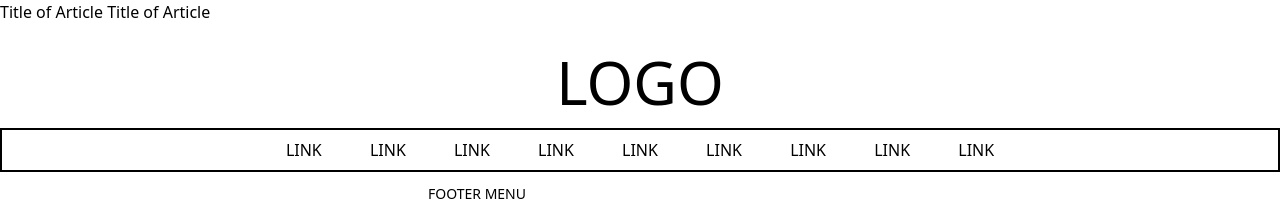
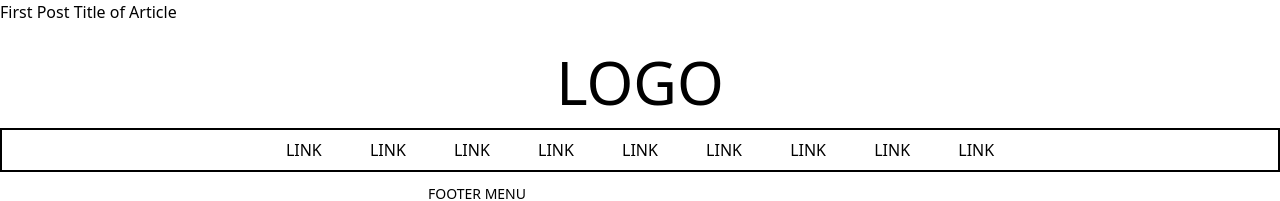
Before and after one commit to OnyxPointe/magazine-template, a Jekyll site: the page built from index.html, in a window 1280 px wide. Shown: the top 201 px of the page. Built offline with Jekyll 4.4.1, drawn with Linux system fonts in a browser that asks for light colours; nearby versions of some CDN libraries.

Commit message:
removed frontmatter

```diff
--- a/_posts/2022-11-20-first-post.html
+++ b/_posts/2022-11-20-first-post.html
@@ -6,11 +6,7 @@
   meta-keywords:
   featured-image_path:
   hide-from-google: false
-title: Title of Article
-category: travel
-date: 2022-11-20 00:00:00
-featured_image:
-author: Author
+
 page_blocks:
   - _id: banner
     title: Image Banner
```
